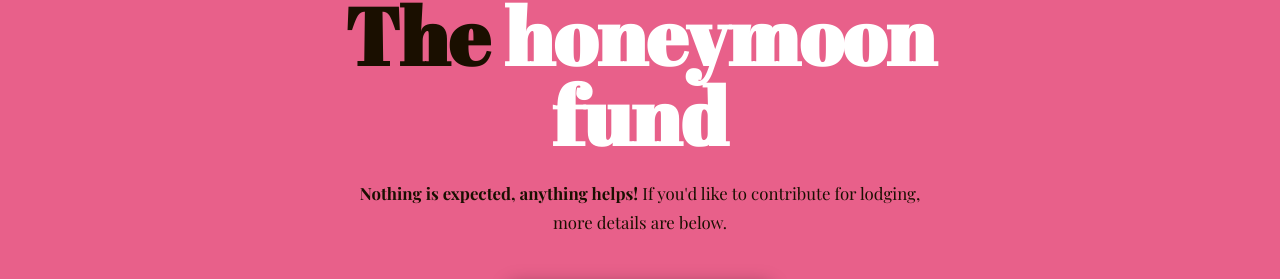
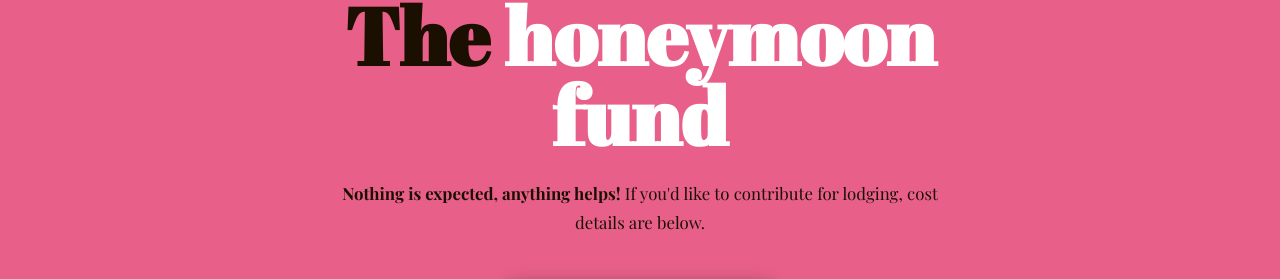
Before and after one commit to absuttondesign/wedding, a plain HTML site: page index.html in a window 1280 px wide. Shown: the part 8015-8294 px from the top of the page. Drawn offline with nearby package versions, Linux system fonts and the light colour scheme; a web font is replaced by a local one.

Commit message:
Honeymoon fund: "cost details are below" (was "more details")
Co-Authored-By: Claude Opus 4.8 <noreply@anthropic.com>
Claude-Session: https://claude.ai/code/session_0177ekVrM6dyEEseULFkeHrv

```diff
--- a/index.html
+++ b/index.html
@@ -765,7 +765,7 @@
   <div class="fund-inner">
     <p class="diner-label pop" style="background:var(--ink);color:var(--gold);">Gifts</p>
     <h2 class="section-title pop d1" style="color:var(--ink);">The <em style="color:white;">honeymoon fund</em></h2>
-    <p class="pop d1"><strong>Nothing is expected, anything helps!</strong> If you'd like to contribute for lodging, more details are below.</p>
+    <p class="pop d1"><strong>Nothing is expected, anything helps!</strong> If you'd like to contribute for lodging, cost details are below.</p>
     <a href="https://www.venmo.com/absutton" target="_blank" rel="noopener" style="text-decoration:none;">
       <div class="frame frame-tilt-r pop d2" style="display:inline-block;max-width:260px;margin-top:1rem;cursor:pointer;">
         <img src="venmo.png" alt="Venmo QR code for @absutton" />
```
